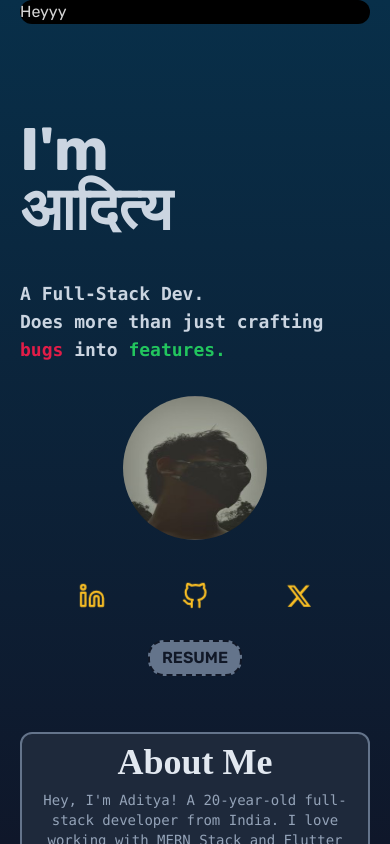
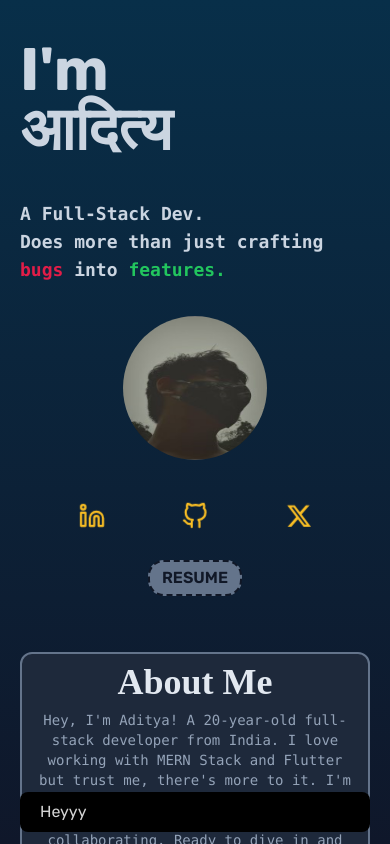
Before and after one commit to adityarawat45/My_Portfolio, a React (Vite) app: page / in a window 390 px wide. Shown: the top 844 px of the page. Built offline with nearby package versions, Linux system fonts and the light colour scheme; a web font is replaced by a local one.

Commit message:
Setted up the position of bottom bar

```diff
--- a/src/App.jsx
+++ b/src/App.jsx
@@ -14,7 +14,7 @@ function App() {
       <div className="h-screen w-screen inset-0 bg-gradient-to-t from-slate-900 to-sky-950"></div>
     </div>
     <div className="hidden md:block lg:block mb-32"><Nav></Nav></div>
-    <div className="block md:hidden lg:hidden mb-20"><Bottombar></Bottombar></div>
+    <div className="block md:hidden lg:hidden"><Bottombar></Bottombar></div>
     <Hero></Hero>
      <About></About>
     <Work></Work>
--- a/src/components/Bottombar.jsx
+++ b/src/components/Bottombar.jsx
@@ -1,11 +1,9 @@
 const Bottombar = () => {
   return (
-    <div className="flex-col w-full h-screen fixed z-10">
-      <div className="px-5">
-        <nav className="bg-black rounded-xl">
+    <div className="flex flex-col justify-end w-full h-screen fixed z-10">
+        <nav className="bg-black rounded-lg px-5 mx-5 mb-3 py-2">
             Heyyy
         </nav>
-    </div>
     </div>
   )
 }
```
